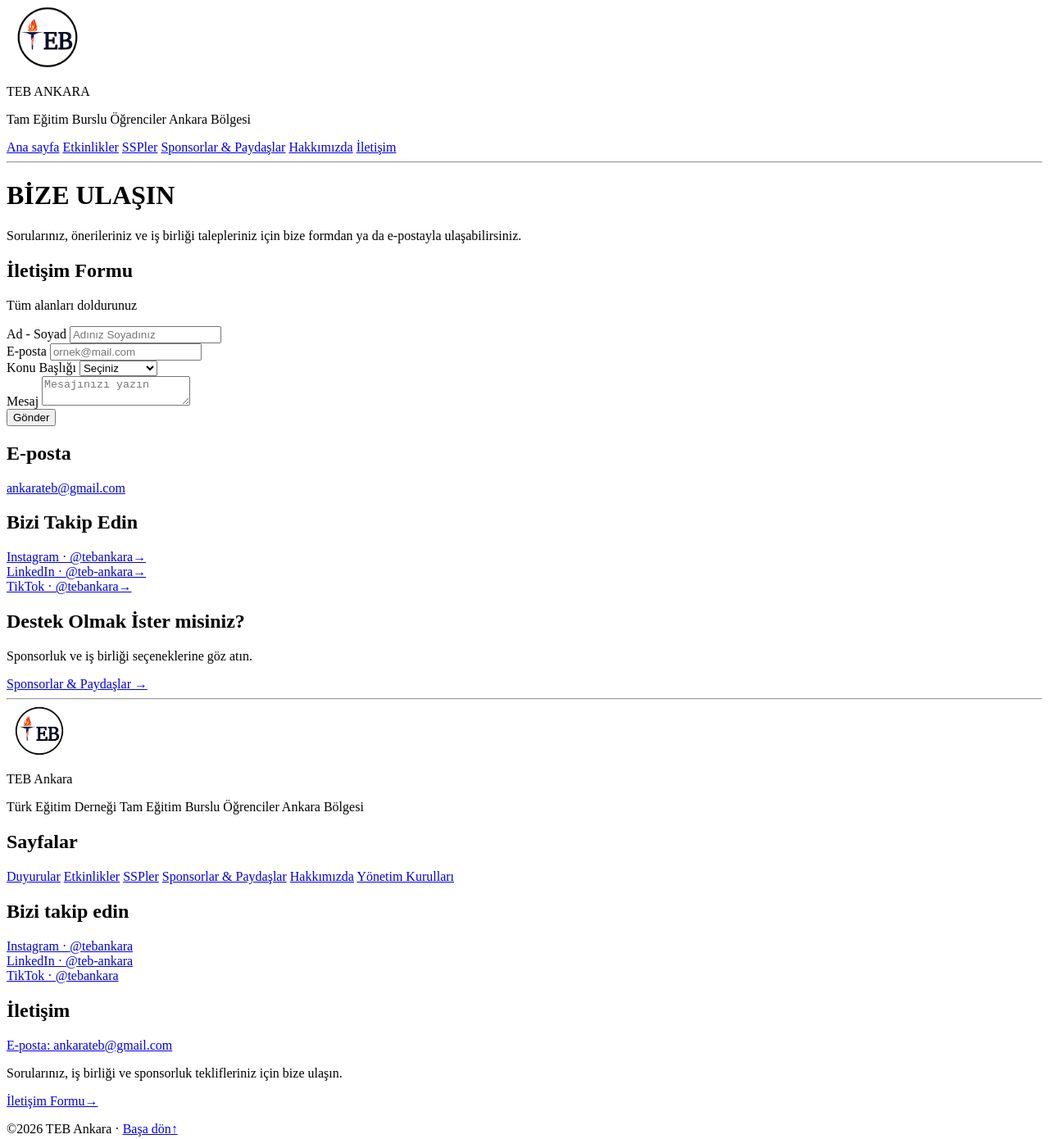
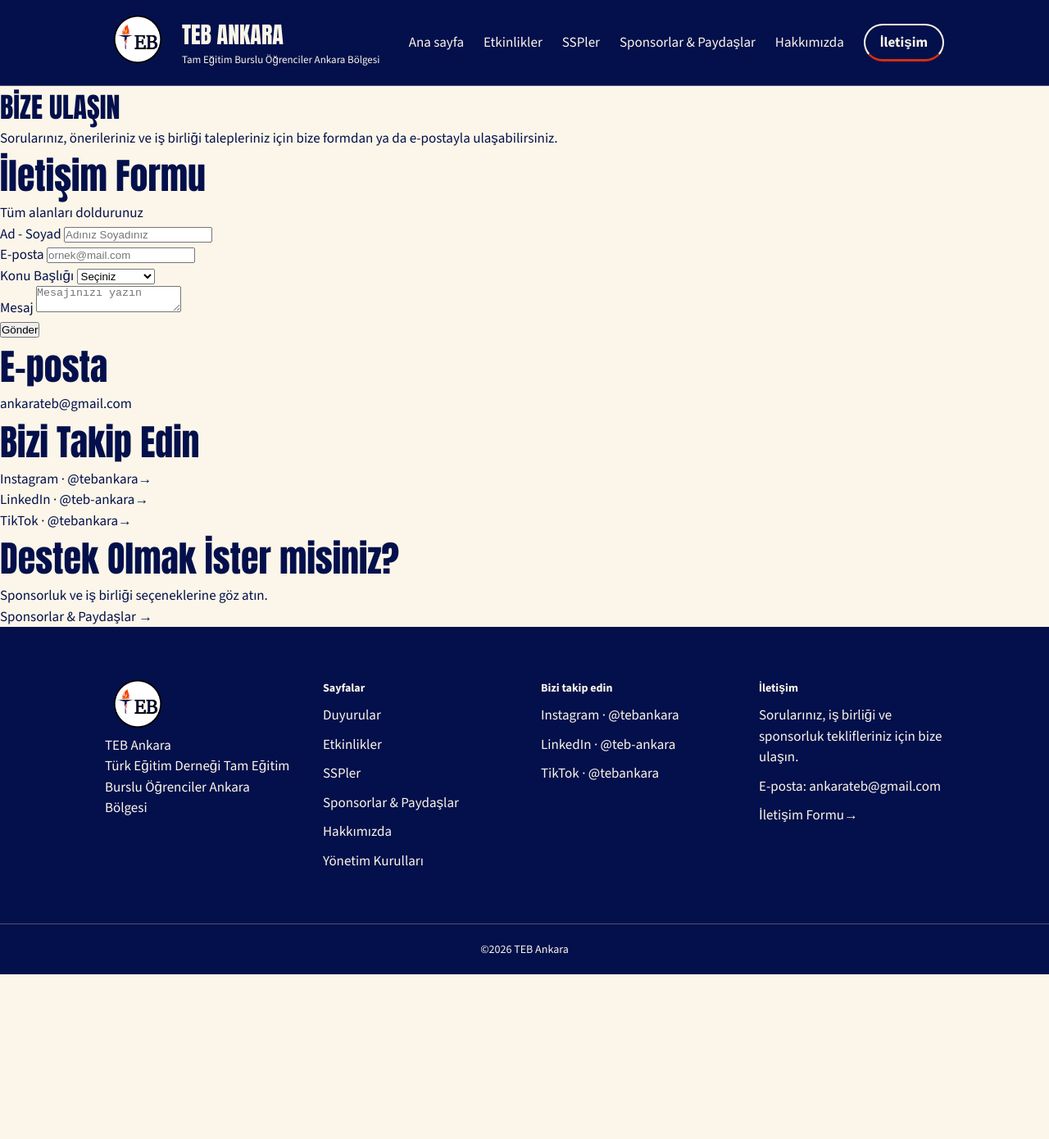
Before and after one commit to Akman19/TEB_Ankara, a plain HTML site: page iletisim.html in a window 1280 px wide. Shown: the whole page at 82% size. After the commit the page ends 1189 px from the top, so only its background shows below. Drawn offline with nearby package versions, Linux system fonts and the light colour scheme.

Commit message:
Hafta 4: Css dosyası bağlandı. Header footer kısmında css ile şekil vermek için düzeltmeler yapıldı

```diff
--- a/duyurular.html
+++ b/duyurular.html
@@ -5,16 +5,20 @@
     <meta charset="UTF-8">
     <meta name="viewport" content="width=device-width, initial-scale=1.0">
     <title>TEB Ankara - Duyurular</title>
+    <link href="https://fonts.googleapis.com/css2?family=Anton&family=Source+Sans+3:wght@400;600;700&display=swap" rel="stylesheet">
+    <link rel="stylesheet" href="css/style.css">
 </head>
 
 <body>
         <header>
         <a href="index.html">
-            <img src="img/logo_yuvarlak.png" alt="TEB Ankara logosu" width="100">
+            <img src="img/logo_yuvarlak.png" alt="TEB Ankara logosu">
         </a>
 
+        <div class="header-yazi">
             <p>TEB ANKARA</p>
             <p>Tam Eğitim Burslu Öğrenciler Ankara Bölgesi</p>
+        </div>
 
         <nav>
             <a href="index.html">Ana sayfa</a>
@@ -26,7 +30,6 @@
         </nav>
     </header>
 
-    <hr>
 
     <main>
         <h1>DUYURULAR</h1>
@@ -165,12 +168,13 @@
 
     </main>
 
-    <hr>
-
     <footer>
-        <img src="img/logo_yuvarlak.png" alt="TEB Ankara logosu" width="80">
+        <div class="footer-ust">
+            <div class="footer-marka">
+                <img src="img/logo_yuvarlak.png" alt="TEB Ankara logosu">
                 <p>TEB Ankara</p>
                 <p>Türk Eğitim Derneği Tam Eğitim Burslu Öğrenciler Ankara Bölgesi</p>
+            </div>
 
             <nav>
                 <h2>Sayfalar</h2>
@@ -180,26 +184,28 @@
                 <a href="sponsorlar_paydaslar.html">Sponsorlar &amp; Paydaşlar</a>
                 <a href="hakkimizda.html">Hakkımızda</a>
                 <a href="yonetim_kurullari.html">Yönetim Kurulları</a>
+
             </nav>
 
             <section id="sosyal-medya">
                 <h2>Bizi takip edin</h2>
                 <a href="https://www.instagram.com/tebankara/" target="_blank">Instagram · @tebankara</a>
-            <br>
+
                 <a href="https://www.linkedin.com/company/teb-ankara" target="_blank">LinkedIn · @teb-ankara</a>
-            <br>
+
                 <a href="https://www.tiktok.com/@tebankara" target="_blank">TikTok · @tebankara</a>
             </section>
 
             <section id="iletisim">
                 <h2>İletişim</h2>
-            <a href="mailto:ankarateb@gmail.com">E-posta: ankarateb@gmail.com</a>
                 <p>Sorularınız, iş birliği ve sponsorluk teklifleriniz için bize ulaşın.</p>
+                <a href="mailto:ankarateb@gmail.com" target="_blank">E-posta: ankarateb@gmail.com</a>
                 <a href="iletisim.html">İletişim Formu→</a>
             </section>
+        </div>
+        <p class="footer-alt">©2026 TEB Ankara </p>
+    </footer>
 
-        <p>©2026 TEB Ankara · <a href="#">Başa dön↑</a></p>
-    </footer>
 </body>
 
 </html>
--- a/iletisim.html
+++ b/iletisim.html
@@ -5,16 +5,20 @@
     <meta charset="UTF-8">
     <meta name="viewport" content="width=device-width, initial-scale=1.0">
     <title>TEB Ankara - İletişim</title>
+    <link href="https://fonts.googleapis.com/css2?family=Anton&family=Source+Sans+3:wght@400;600;700&display=swap" rel="stylesheet">
+    <link rel="stylesheet" href="css/style.css">
 </head>
 
 <body>
     <header>
         <a href="index.html">
-            <img src="img/logo_yuvarlak.png" alt="TEB Ankara logosu" width="100">
+            <img src="img/logo_yuvarlak.png" alt="TEB Ankara logosu">
         </a>
 
+        <div class="header-yazi">
             <p>TEB ANKARA</p>
             <p>Tam Eğitim Burslu Öğrenciler Ankara Bölgesi</p>
+        </div>
 
         <nav>
             <a href="index.html">Ana sayfa</a>
@@ -22,11 +26,10 @@
             <a href="sspler.html">SSPler</a>
             <a href="sponsorlar_paydaslar.html">Sponsorlar &amp; Paydaşlar</a>
             <a href="hakkimizda.html">Hakkımızda</a>
-            <a href="iletisim.html" class="menu-buton">İletişim</a>
+            <a href="iletisim.html" class="menu-buton" aria-current="page">İletişim</a>
         </nav>
     </header>
 
-    <hr>
 
     <main>
         <h1>BİZE ULAŞIN</h1>
@@ -94,12 +97,13 @@
         </div>
     </main>
 
-    <hr>
-
      <footer>
-        <img src="img/logo_yuvarlak.png" alt="TEB Ankara logosu" width="80">
+        <div class="footer-ust">
+            <div class="footer-marka">
+                <img src="img/logo_yuvarlak.png" alt="TEB Ankara logosu">
                 <p>TEB Ankara</p>
                 <p>Türk Eğitim Derneği Tam Eğitim Burslu Öğrenciler Ankara Bölgesi</p>
+            </div>
 
             <nav>
                 <h2>Sayfalar</h2>
@@ -109,26 +113,28 @@
                 <a href="sponsorlar_paydaslar.html">Sponsorlar &amp; Paydaşlar</a>
                 <a href="hakkimizda.html">Hakkımızda</a>
                 <a href="yonetim_kurullari.html">Yönetim Kurulları</a>
+
             </nav>
 
             <section id="sosyal-medya">
                 <h2>Bizi takip edin</h2>
                 <a href="https://www.instagram.com/tebankara/" target="_blank">Instagram · @tebankara</a>
-            <br>
+
                 <a href="https://www.linkedin.com/company/teb-ankara" target="_blank">LinkedIn · @teb-ankara</a>
-            <br>
+
                 <a href="https://www.tiktok.com/@tebankara" target="_blank">TikTok · @tebankara</a>
             </section>
 
             <section id="iletisim">
                 <h2>İletişim</h2>
-            <a href="mailto:ankarateb@gmail.com">E-posta: ankarateb@gmail.com</a>
                 <p>Sorularınız, iş birliği ve sponsorluk teklifleriniz için bize ulaşın.</p>
+                <a href="mailto:ankarateb@gmail.com" target="_blank">E-posta: ankarateb@gmail.com</a>
                 <a href="iletisim.html">İletişim Formu→</a>
             </section>
+        </div>
+        <p class="footer-alt">©2026 TEB Ankara </p>
+    </footer>
 
-        <p>©2026 TEB Ankara · <a href="#">Başa dön↑</a></p>
-    </footer>
 </body>
 
 </html>
```
Also changed, not shown: etkinlikler.html (+18 -12 lines), hakkimizda.html (+17 -11 lines), sponsorlar_paydaslar.html (+16 -12 lines), sspler.html (+16 -12 lines), yonetim_kurullari.html (+15 -10 lines). Lines whose indentation alone changed are shown as unchanged.
